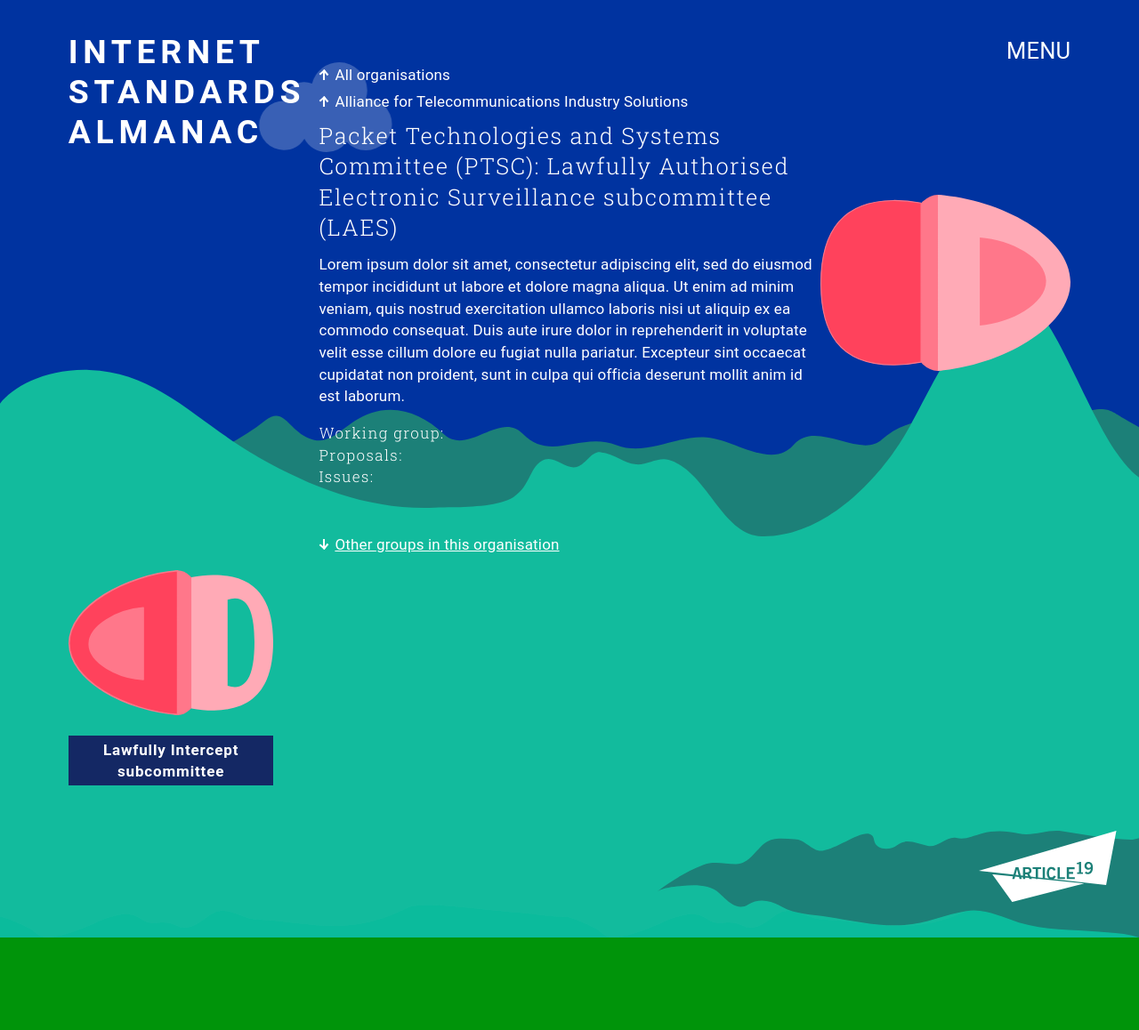
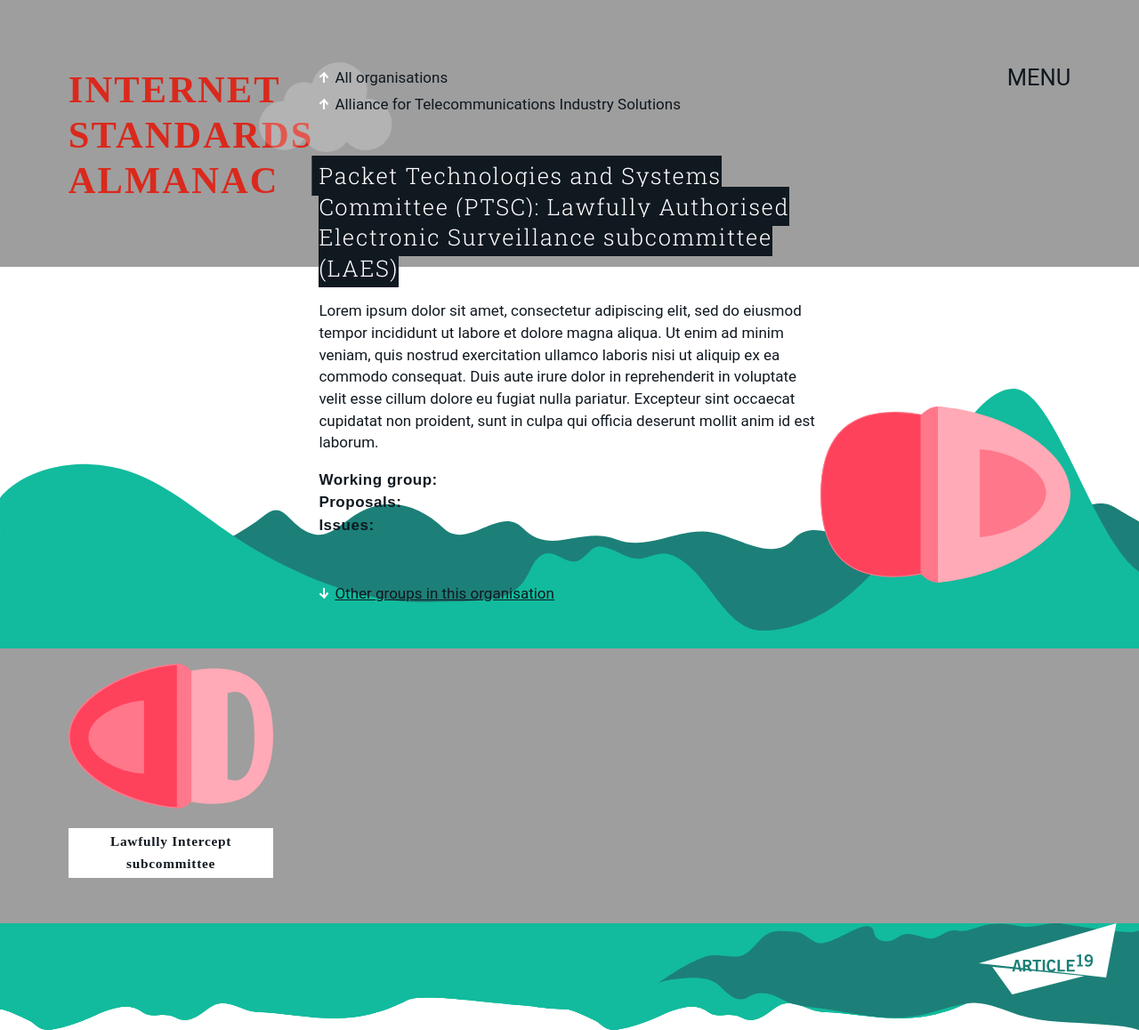
Before and after one commit to u451f/almanac.article19.org, a Jekyll site: the page built from atis/_posts/2022-10-01-atis-lawfully-authorised-electronic-surveillance.html, in a window 1280 px wide. Shown: the whole page at 89% size. Built offline with Jekyll 4.4.1, drawn with Linux system fonts in a browser that asks for light colours; some web fonts are replaced; before the commit the page ends 1054 px from its top, so only the background shows below that.

Commit message:
adjust to new layout and colors

```diff
--- a/_sass/main.scss
+++ b/_sass/main.scss
@@ -10,11 +10,32 @@
   src: url("/assets/css/fonts/RobotoSlab-VariableFont_wght.ttf") format("truetype");
 }
 
+@font-face {
+  font-family: 'NotoSansELight';
+  src: url("/assets/css/fonts/NotoSans-ExtraLight.ttf") format("truetype");
+}
+
+@font-face {
+  font-family: 'NotoSansRegular';
+  src: url("/assets/css/fonts/NotoSans-Regular.ttf") format("truetype");
+}
+
+@font-face {
+  font-family: 'NotoSansItalic';
+  src: url("/assets/css/fonts/NotoSans-Italic.ttf") format("truetype");
+}
+
+@font-face {
+  font-family: 'NotoSansSemiBold';
+  src: url("/assets/css/fonts/NotoSans-SemiBold.ttf") format("truetype");
+}
+
+
 :root {
-  --light: #fff;
-  --bg: #142864;
-  --green: #00940A;
-  --gold: #F1A827;
+  --bg: #fff;
+  --primary: #da291c;
+  --secondary: #101820;
+  --tertiary: #c8c8c8;
   --hspace: 6vw;
   --vspace: 4vh;
   --basefontsize: 17px;
@@ -26,13 +47,13 @@
 }
 
 html {
-    background-color: var(--green);
+    background-color: var(--tertiary);
 }
 
 body {
     font-size: var(--basefontsize);
     line-height: 145%;
-    font-family: "Roboto", sans-serif;
+    font-family: "NotoSansRegular", "Roboto", sans-serif;
     font-variation-settings: "wght" 400;
     -webkit-font-smoothing: antialiased;
     -moz-font-smoothing: antialiased;
@@ -40,16 +61,21 @@
     font-kerning: normal;
     font-variant: common-ligatures tabular-nums;
     font-optical-sizing: auto;
-    letter-spacing: 0.01em;
     overflow-x: hidden;
-    color: #fff;
+    color: var(--secondary);
     min-height: 100vh;
     shape-rendering: crispedges;
+    text-rendering: optimizeLegibility;
 }
 
-b {
-    font-variation-settings: "wght" 500;
+b, strong {
+    font-family: "NotoSansSemiBold", sans-serif;
+    font-variation-settings: "wght" 600;
     letter-spacing: 0.03em;
+}
+
+i, em {
+    font-family: "NotoSansItalic", sans-serif;
 }
 
 /************************************
@@ -60,17 +86,11 @@
     background-image: url(backgrounds/layer0repeatable.svg);
     background-position: left top;
     background-repeat: repeat-x;
-    background: linear-gradient(0deg, rgba(11,187,156,1) 10%,  rgba(184,134,201,1) 25%, rgba(0,51,160,1) 40%);
+    /*background: linear-gradient(0deg, rgba(11,187,156,1) 10%,  rgba(184,134,201,1) 25%, rgba(0,51,160,1) 40%);*/
 
     min-height: 100vh;
+    background: var(--bg) url(backgrounds/structure1.svg) repeat-x top left;
 }
-/*  FIXME: Maybe do that
-#intro .section-content {
-    background-image: url(backgrounds/layer0repeatable.svg);
-    background-position: left bottom;
-    background-repeat: repeat-x;
-}
-*/
 
 #intro, #post {
     background-image: url(backgrounds/layer2repeatable.svg), url(backgrounds/layer1repeatable.svg);
@@ -78,17 +98,17 @@
     background-repeat: repeat-x, repeat-x;
 }
 
+.home #intro {
+    padding-bottom: 180px;
+}
+
 .org #post, .post #intro {
     background-image: url(backgrounds/layer6repeatable.svg), url(backgrounds/layer1repeatableshort.svg);
     margin-bottom: -1px;
 }
 
-#intro {
-    padding-bottom: 0;
-}
-
 #post-list, #org-list {
-    background-color: #12bb9d;
+    background: var(--tertiary) url(backgrounds/structure2.svg);
 }
 
 #org-list #org-3gpp::after {
@@ -148,13 +168,14 @@
     display: block;
     text-align: center;
 }
+
 pre {
     overflow: auto;
 }
 
 a {
     outline: none;
-    color: var(--light);
+    color: var(--secondary);
     transition: 0.5s ease-in-out;
     text-decoration: underline;
 }
@@ -230,8 +251,8 @@
     font-size: 1rem;
     background: rgb(17,17,17);
     border: none;
-    border-bottom: 1px solid rgb(127,127,131);
-    color: #fff;
+    border-bottom: 1px solid var(--primary);
+    color: var(--secondary);
     width: 100%;
     display: block;
     padding: 0.5em 0;
@@ -254,16 +275,8 @@
   Structure
   ***********************************/
 
-#header {
-    padding: var(--vspace) var(--hspace) 0;
-}
-
-#header ~ .section .section-content {
-    /*padding: 0;*/
-}
-
 #content {
-    padding-top: var(--vspace);
+    padding-top: 75px;
 }
 
 #footer {
@@ -294,8 +307,7 @@
   ***********************************/
 
 #breadcrumbs {
-    padding-top: var(--vspace);
-    margin-bottom: .5em;
+    margin-bottom: 3em;
 }
 
 #breadcrumbs .crumb {
@@ -405,8 +417,7 @@
     -webkit-user-select: none;
     user-select: none;
     position: fixed;
-    top: calc(var(--vspace)+33px); /* FIXME brave cannot deal with this*/
-    top: 5vh;
+    top: 75px;
     right: var(--hspace);
     z-index: 5;
 }
@@ -455,13 +466,13 @@
 
 
 .site-title {
+    font-family: "NotoSansELight";
     font-variation-settings: "wght" 100;
-    letter-spacing: 0.15em;
-    font-size: 2.2em;
+    letter-spacing: 0.05em;
+    font-size: 2.5em;
     line-height: 120%;
     text-transform: uppercase;
     word-spacing: 80px;
-    /*margin-bottom: 1em;*/
 }
 
 .site-title a {
@@ -473,23 +484,36 @@
     display: table-caption;
     display: -ms-grid;
     -ms-grid-columns: min-content;
+    color: var(--primary);
 }
 
 .title {
-    font-family: RobotoSlab;
+    display: inline;
+    font-family: "NotoSansSemiBold", "RobotoSlab";
     font-variation-settings: "wght" 300;
+    background: var(--secondary);
+    box-shadow: 0.3em 0 0 var(--secondary), -0.3em 0 0 var(--secondary);
+    color: var(--bg);
     letter-spacing: 0.06em;
     font-size: 1.5em;
     line-height: 135%;
-    margin-bottom: 0.5em;
+    padding: 0.2em 0em;
+}
+
+.title::after {
+    content: " ";
+    clear: both;
+    display: block;
+    margin-bottom: 0.75em;
 }
 
 .post-title {
-    font-variation-settings: "wght" 200;
+    font-size: 0.9em;
+    font-family: 'NotoSansELight';
+    /*font-variation-settings: "wght" 200;*/
     letter-spacing: 0.05em;
     background: var(--bg);
     padding: 0.2em;
-    font-size: 1em;
     text-align: center;
     margin-top: 1em;
 }
@@ -497,10 +521,6 @@
 /*************************************
  Home page
   ***********************************/
-
-#intro img {
-    margin: auto;
-}
 
 #org-list .org {
     cursor: pointer;
@@ -553,7 +573,8 @@
 }
 
 #org-list .org .excerpt div {
-    background: #444;
+    background: var(--primary);
+    color: var(--bg);
     margin-bottom: 18px;
     padding: 1em;
     overflow: hidden;
@@ -604,9 +625,9 @@
 }
 
 .links b {
-    font-family: RobotoSlab;
-    font-variation-settings: "wght" 300;
-    letter-spacing: 0.08em;
+    /*font-family: "RobotoSlab";*/
+    /*font-variation-settings: "wght" 300;*/
+    /*letter-spacing: 0.08em;*/
 }
 
 .all-groups {
@@ -683,12 +704,6 @@
  Media queries
   ***********************************/
 
-@media all and (max-width: 840px) {
-    #header ~ .section .section-content {
-        padding-bottom: 0;
-    }
-}
-
 @media all and (min-width: 841px) {
     .menu li li {
         margin-bottom: 0.4em;
@@ -740,16 +755,19 @@
 
     .grid {
         grid-template-columns: 2fr 1fr;
-        /*grid-row-gap: 2em;*/
     }
 
     /* align the single group image */
-    /*.post #content > .section:first-child .grid .logo,*/
-    .default #intro .grid {
-        align-items: flex-end;
+    #intro.grid {
+        align-items: flex-start;
         justify-content: center;
         align-content: flex-end;
         flex-direction: row;
+    }
+
+    /* align the single group image */
+    #intro.grid img {
+        align-self: end;
     }
 
     .post #content > .section:first-child .grid .logo {
@@ -773,10 +791,6 @@
 }
 
 @media all and (min-width: 1200px) {
-    #header {
-        position: absolute;
-    }
-
     #breadcrumbs {
         position: relative;
         top: auto;
@@ -801,19 +815,11 @@
         top: 10%;
     }
 
-    .org .grid .logo {
-        margin-top: -6vh;
-    }
-
     .post .grid .logo {
         grid-column-start: 4;
         grid-column-end: 6;
     }
 
-    /* homepage */
-    .default #intro img {
-        /*margin-top: 100px;*/
-    }
 }
 
 @media all and (min-width: 1600px) {
```
